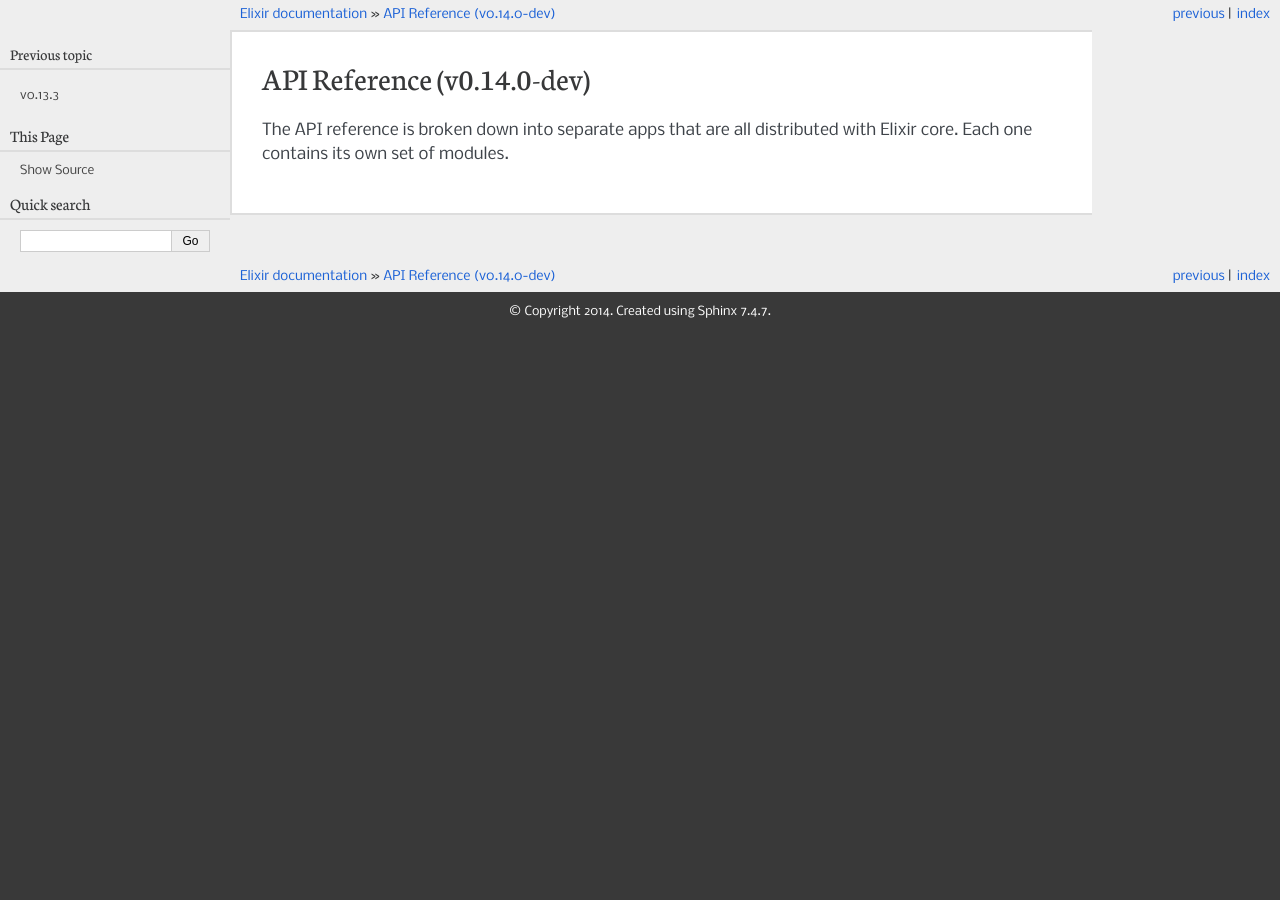
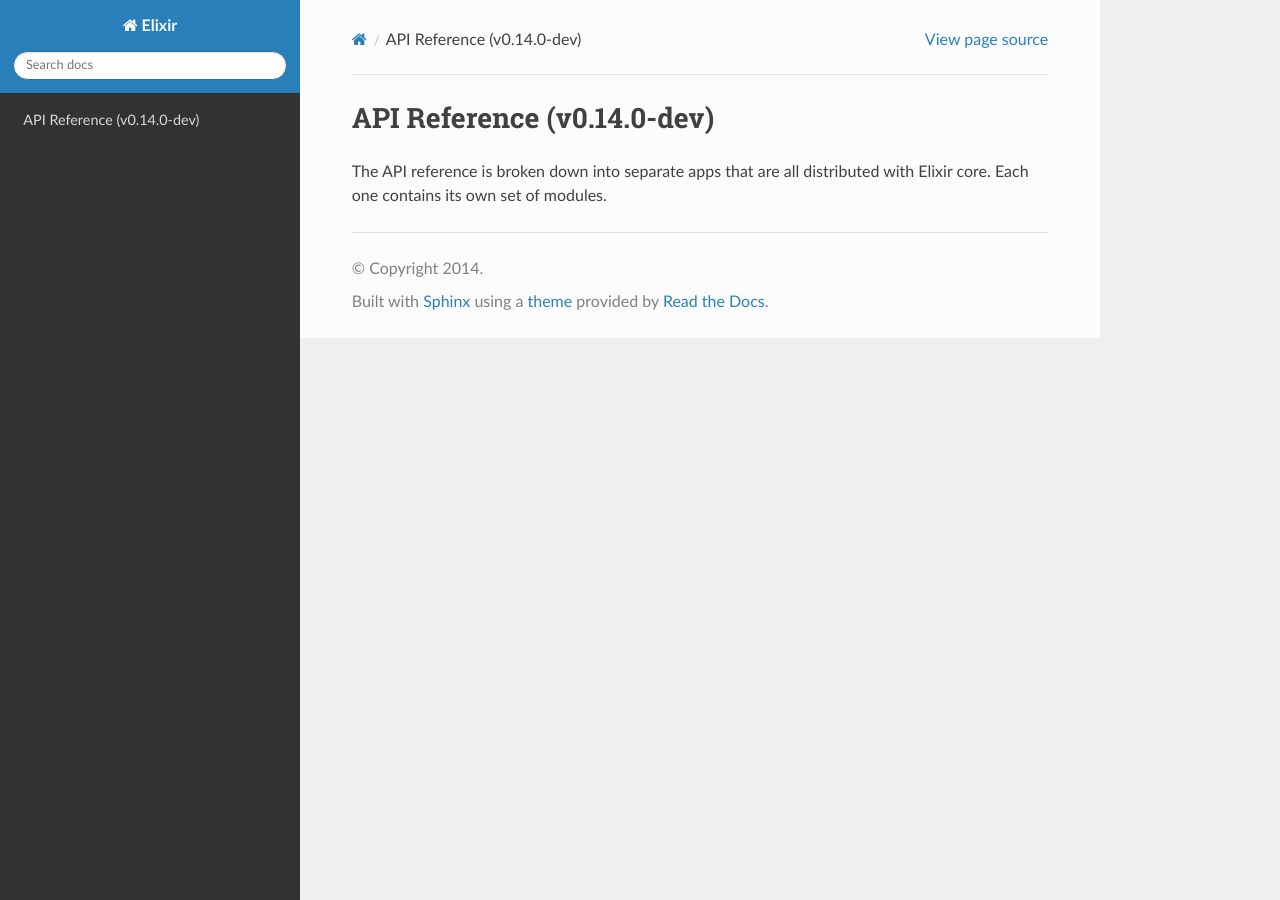
Before and after one commit to alco/elixir-docs-gen, a Sphinx documentation site: the page built from source/ref/master.rst, in a window 1280 px wide. Built offline with Sphinx 7.4.7 and the Read the Docs theme 2.0.0, drawn with Linux system fonts in a browser that asks for light colours; pages that are not in the unit, such as notebooks, are missing from menus.

```diff
--- a/source/conf.py
+++ b/source/conf.py
@@ -19,6 +19,7 @@ import os
 # add these directories to sys.path here. If the directory is relative to the
 # documentation root, use os.path.abspath to make it absolute, like shown here.
 sys.path.insert(0, os.path.abspath('.'))
+sys.path.insert(0, os.path.abspath('./sphinx_rtd_theme'))
 
 # -- General configuration ------------------------------------------------
 
@@ -101,7 +102,13 @@ highlight_language = 'elixir'
 
 # The theme to use for HTML and HTML Help pages.  See the documentation for
 # a list of builtin themes.
-html_theme = 'pyramid'
+import os
+on_rtd = os.environ.get('READTHEDOCS', None) == 'True'
+
+if not on_rtd:  # only import and set the theme if we're building docs locally
+    import sphinx_rtd_theme
+    html_theme = 'sphinx_rtd_theme'
+    html_theme_path = [sphinx_rtd_theme.get_html_theme_path()]
 
 #html_style = 'exdoc_style.css'
 
```
Also changed, not shown: source/index.rst (+1 -35 lines), 1 other file.
